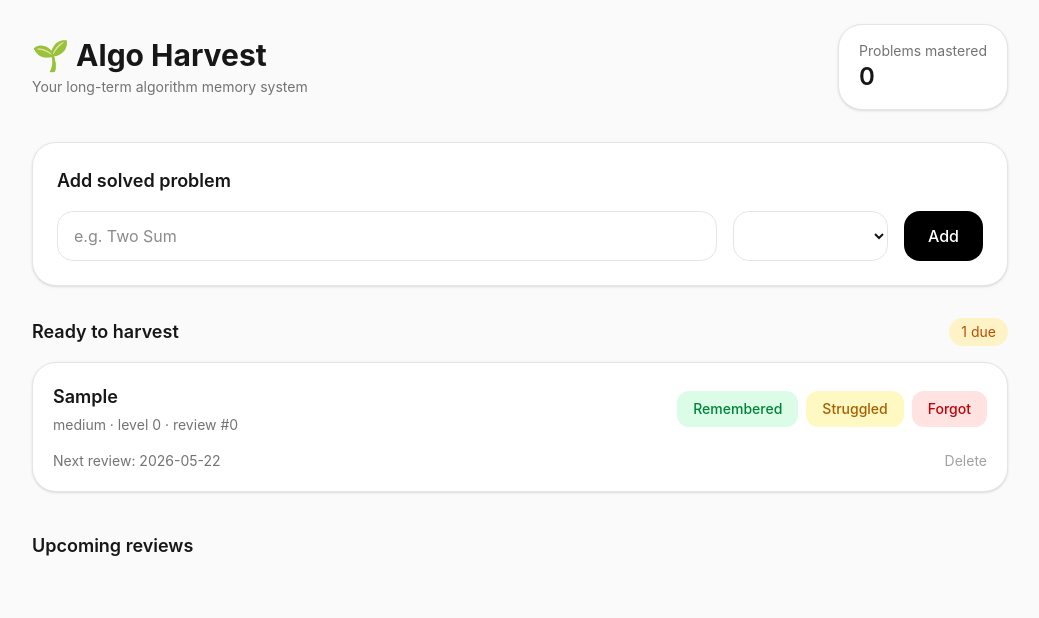
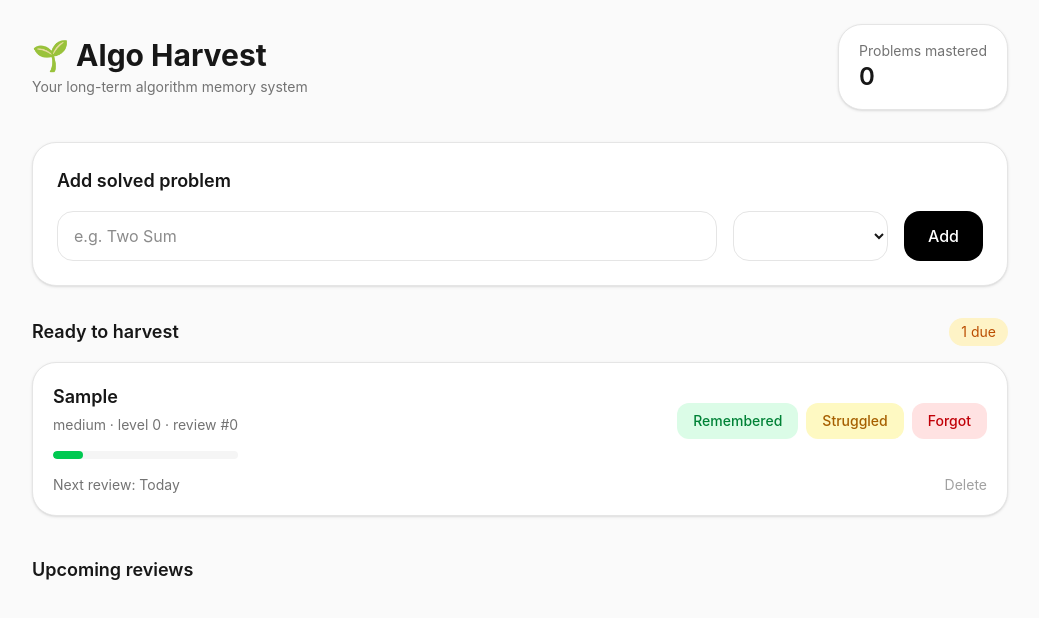
Before and after one commit to gdesiato/algoharvest, an Angular app: page / in a window 1280 px wide. Both pictures are taken after typing "Sample" into the empty fields and a click on the button "Add". Shown: the top 618 px of the page, without its empty margins (120-1159 px from the left). Built offline with nearby package versions, Linux system fonts and the light colour scheme.

Commit message:
better format for review date

```diff
--- a/src/app/app.component.html
+++ b/src/app/app.component.html
@@ -78,7 +78,7 @@
       @if (problemService.dueProblems().length === 0) {
 
         <div class="rounded-3xl border border-neutral-200 bg-white p-10 text-center text-neutral-500 shadow-sm">
-          No problems yet 🌿
+          Nothing to harvest today 🌿
         </div>
 
       } @else {
@@ -103,7 +103,19 @@
                     level {{ problem.level }}
                     ·
                     review #{{ problem.reviewCount }}
+                    @if (problem.lastReviewed) {
+                      <p class="mt-1 text-xs text-neutral-400">
+                        Last reviewed:
+                        {{ formatReviewDate(problem.lastReviewed) }}
+                      </p>
+                    }
                   </p>
+                  <div class="mt-4 h-2 overflow-hidden rounded-full bg-neutral-100">
+                    <div
+                      class="h-full rounded-full bg-green-500 transition-all"
+                      [style.width.%]="(problem.level + 1) * 16"
+                    ></div>
+                  </div>
 
                 </div>
 
@@ -138,7 +150,7 @@
 
                 <p class="text-sm text-neutral-500">
                   Next review:
-                  {{ problem.nextReview }}
+                  {{ formatReviewDate(problem.nextReview) }}
                 </p>
 
                 <button
@@ -190,7 +202,7 @@
 
               <p class="mt-1 text-sm text-neutral-500">
                 next review:
-                {{ problem.nextReview }}
+                {{ formatReviewDate(problem.nextReview) }}
               </p>
 
             </div>
--- a/src/app/app.component.ts
+++ b/src/app/app.component.ts
@@ -39,4 +39,34 @@ export class AppComponent {
 
     this.difficulty = 'medium';
   }
+
+  formatReviewDate(dateString: string): string {
+
+  const today = new Date();
+
+  const target = new Date(dateString);
+
+  const diffMs =
+    target.getTime() - today.getTime();
+
+  const diffDays = Math.ceil(
+    diffMs / (1000 * 60 * 60 * 24)
+  );
+
+  if (diffDays <= 0) {
+    return 'Today';
+  }
+
+  if (diffDays === 1) {
+    return 'Tomorrow';
+  }
+
+  if (diffDays < 7) {
+    return `In ${diffDays} days`;
+  }
+
+  const weeks = Math.floor(diffDays / 7);
+
+  return `In ${weeks} week${weeks > 1 ? 's' : ''}`;
 }
+}
--- a/src/app/models/problem.model.ts
+++ b/src/app/models/problem.model.ts
@@ -14,4 +14,6 @@ export interface Problem {
   reviewCount: number;
 
   createdAt: string;
+
+  lastReviewed?: string;
 }
--- a/src/app/services/problem.service.ts
+++ b/src/app/services/problem.service.ts
@@ -88,13 +88,15 @@ export class ProblemService {
         const nextInterval = this.intervals[newLevel];
 
         return {
-          ...problem,
+            ...problem,
 
-          level: newLevel,
+            level: newLevel,
 
-          reviewCount: problem.reviewCount + 1,
+            reviewCount: problem.reviewCount + 1,
 
-          nextReview: this.addDays(nextInterval)
+            lastReviewed: this.today(),
+
+            nextReview: this.addDays(nextInterval)
         };
       })
     );
```
